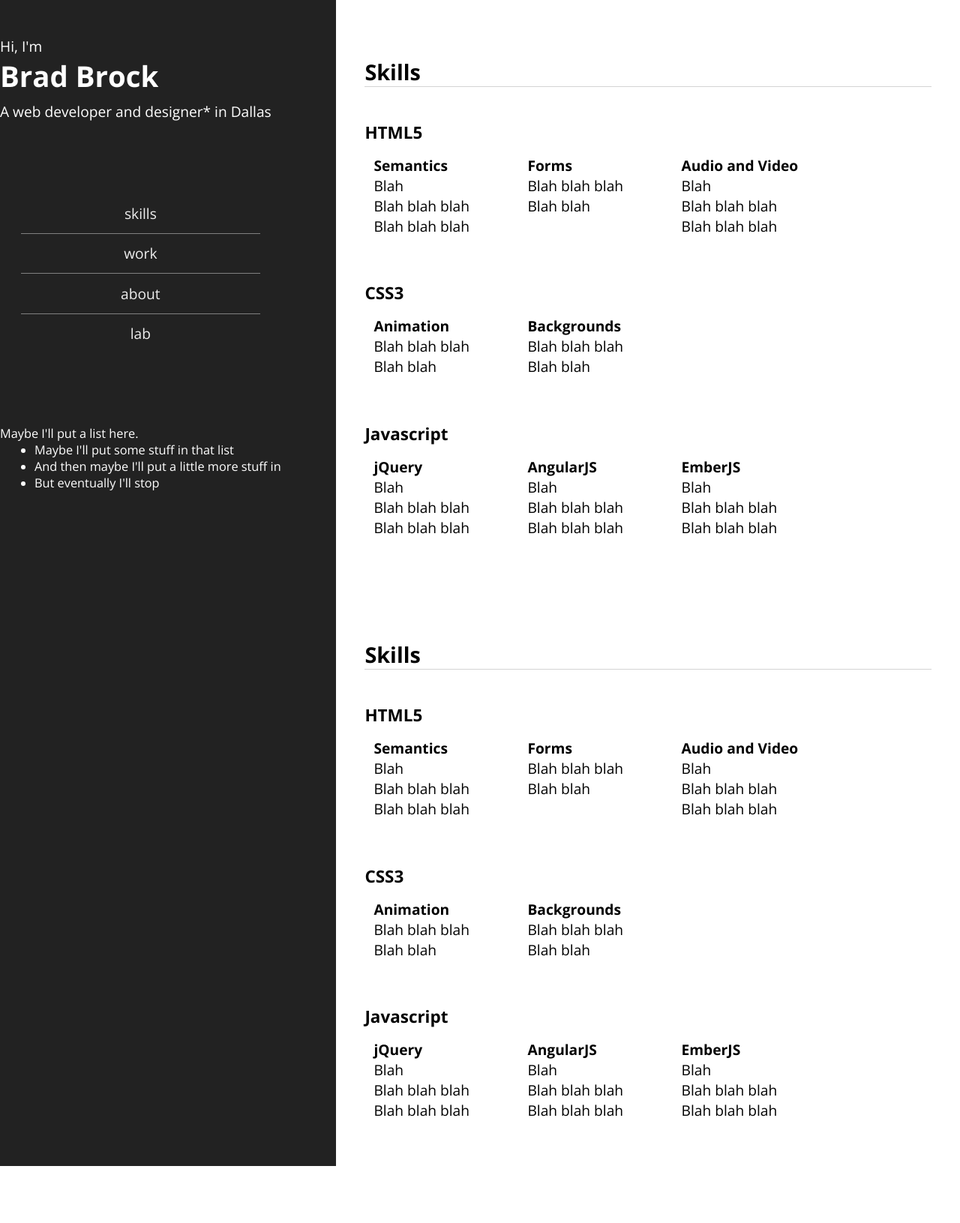
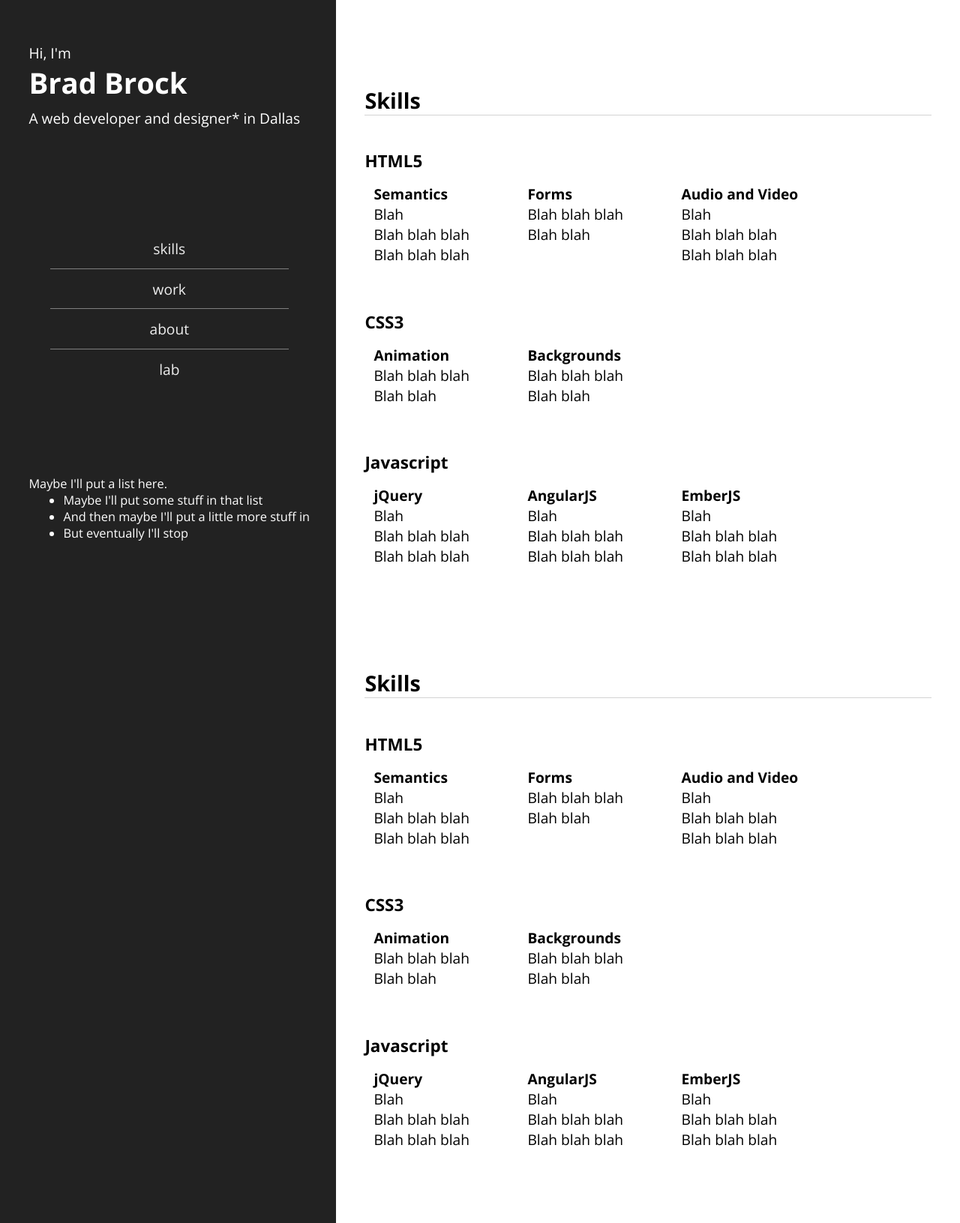
Before and after one commit to Spyrojoe/VBT4.0, a PHP site: page / in a window 1280 px wide. Shown: the whole page at 75% size. Before the commit the page ends 1555 px from the top, so only its background shows below. Run offline with PHP 8.4, Linux system fonts and the light colour scheme; some libraries are stand-ins or nearby versions.

Commit message:
More layout tweaks
Trying to get the sidebar to behave, but it kinda messed with my
typography /:

```diff
--- a/index.html
+++ b/index.html
@@ -23,13 +23,13 @@
 			} else {
 				$("#sidebar").outerHeight(col2Height);
 				$("#sidebar").css("position", "relative");
-				$(".vert-wrap").css({
-					"position" : "absolute",
-					"top" : "0",
-					"left" : "0"
-				});
+				$(".vert-wrap").css()
 			}
-			$("#sidebar, .vert-wrap").outerHeight(viewportHeight);
+			$("#sidebar").outerHeight(viewportHeight);
+
+		});
+		$(window).load(function(){
+			$(".vert-wrap").outerHeight($(window).outerHeight());
 		});
 	</script>
 </head>
--- a/style.css
+++ b/style.css
@@ -39,16 +39,20 @@ body{
 .sidebar,
 main{
 	/*padding-top: 8%;*/
-	padding: 0 3%;
+	padding: 3%;
 }
 header, nav, footer{
-	/*flex-grow: 1;*/
+	flex-grow: 1;
+}
+header{
+	padding: 5% 0;
 }
 header, nav, footer, .page{
 	width: 100%;
 	margin: 0 auto;
 }
 .vert-wrap{
+	position: fixed;
 	display: flex;
 	flex-direction: column;
 	align-content: flex-start;
@@ -62,6 +66,7 @@ main{
 	background: #fff;
 }
 .sidebar{
+	position: relative;
 	float: left;
 	width: 35%;
 	color: #fff;
```
